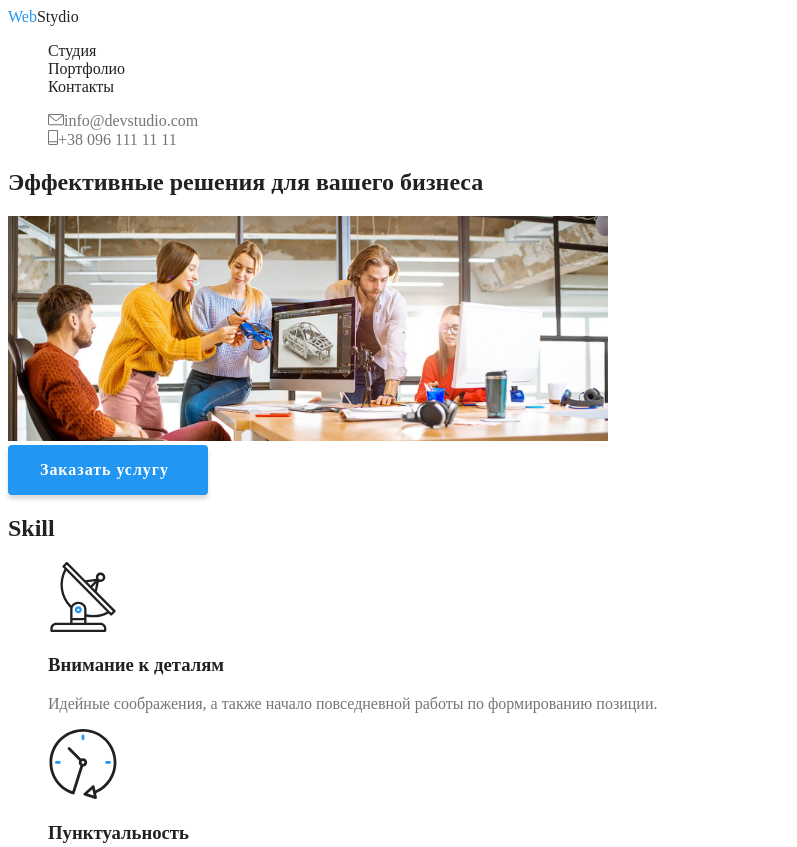
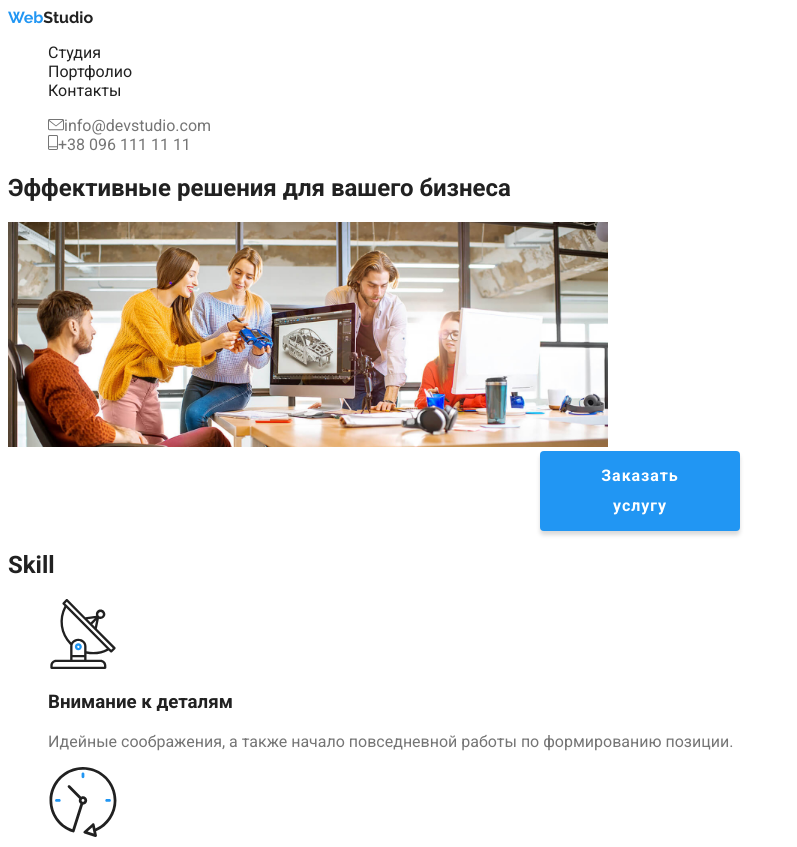
Before and after one commit to SashaSkryd/goit-markup-hw-02, a plain HTML site: page index.html in a window 1280 px wide. Shown: the top 847 px of the page, without its empty margins (0-797 px from the left). Drawn offline with Linux system fonts and the light colour scheme.

Commit message:
Change name portfolio

```diff
--- a/css/style.css
+++ b/css/style.css
@@ -9,13 +9,14 @@ rgba(255, 255, 255, 0.6); футер ссылки
 :root {
   --primary-text-color: #757575;
   --title-text-color: #212121;
-    --accent-color: #2196F3;
+  --accent-color: #2196f3;
   --primary-white-color: #ffffff;
 }
 
 .page {
   background-color: var(--primary-white-color);
   color: var(--primary-text-color);
+  font-family: "Roboto", sans-serif;
 }
 .list {
   list-style: none;
@@ -24,16 +25,22 @@ rgba(255, 255, 255, 0.6); футер ссылки
 .logo {
   color: var(--title-text-color);
   text-decoration: none;
+  font-family: 'Raleway', sans-serif;
+  font-weight: bold;
 }
 .logo-web {
   color: var(--accent-color);
 }
-.site-nav, .nav-anchor {
+.site-nav,
+.nav-anchor {
   color: var(--title-text-color);
   text-decoration: none;
 }
 .site-nav :hover,
 .site-nav :focus {
+  color: var(--accent-color);
+}
+.site-nav, .current{
 color: var(--accent-color);
 }
 .auth-anchor {
@@ -50,9 +57,8 @@ rgba(255, 255, 255, 0.6); футер ссылки
   box-shadow: 0px 4px 4px rgba(0, 0, 0, 0.15);
   border-radius: 4px;
   width: 136px;
-    height: 30px;
   padding: 10px 32px;
-    display: inline-block;
+  margin: auto;
   text-decoration: none;
   font-weight: bold;
   font-size: 16px;
@@ -64,15 +70,12 @@ rgba(255, 255, 255, 0.6); футер ссылки
 }
 /*skill*/
 .feature {
-
 }
 /*What we doing*/
 .title-exercise {
   color: var(--primary-white-color);
-
 }
 .exercise-anchor {
   text-decoration: none;
-
 }
 /*our comand*/
--- a/index.html
+++ b/index.html
@@ -4,15 +4,17 @@
     <meta charset="UTF-8" />
     <meta name="viewport" content="width=device-width, initial-scale=1.0" />
     <title>Web Studio</title>
+    <link href="https://fonts.googleapis.com/css2?family=Raleway:wght@700&family=Roboto:wght@400;500;700;900&display=swap"
+      rel="stylesheet">
     <link rel="stylesheet" href="css/style.css">
   </head>
   <body class="page">
     <!--main head-->
     <header class="page-header">
       <nav>
-        <a href="/" class="logo"> <span class="logo-web">Web</span>Stydio</a>
+        <a href="/" class="logo"> <span class="logo-web">Web</span>Studio</a>
         <ul class="site-nav list">
-          <li><a href="" class="nav-anchor">Студия</a></li>
+          <li><a href="" class="nav-anchor ">Студия</a></li>
           <li><a href="портфолио.html" class="nav-anchor">Портфолио</a></li>
           <li><a href="" class="nav-anchor">Контакты</a></li>
         </ul>
@@ -263,7 +265,7 @@
     </main>
     <!--footer-->
     <footer>
-      <a href="/">Web Stydio</a>
+      <a href="/">Web Studio</a>
       <address>
         г. Киев, пр-т Леси Украинки, 26
         <a href="mailto:info@example.com">info@example.com</a>
```
Also changed, not shown: portfolio.html (renamed from портфолио.html). Lines whose indentation alone changed are shown as unchanged.
